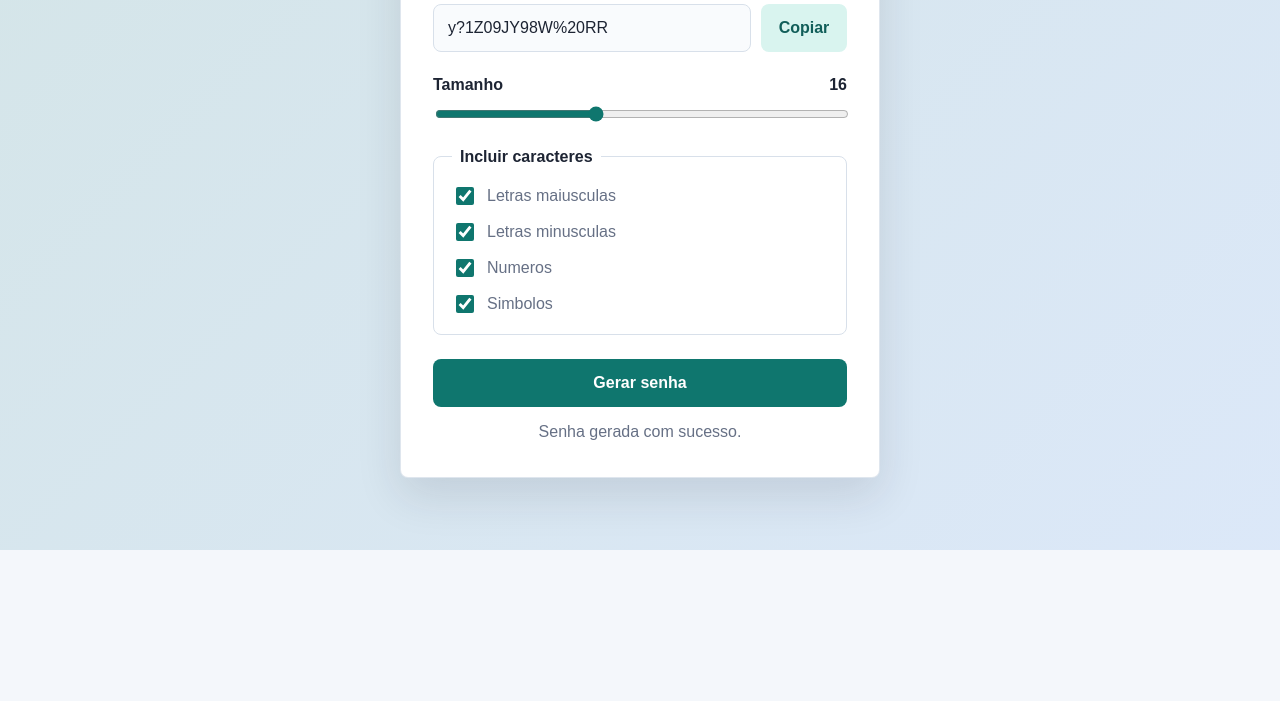
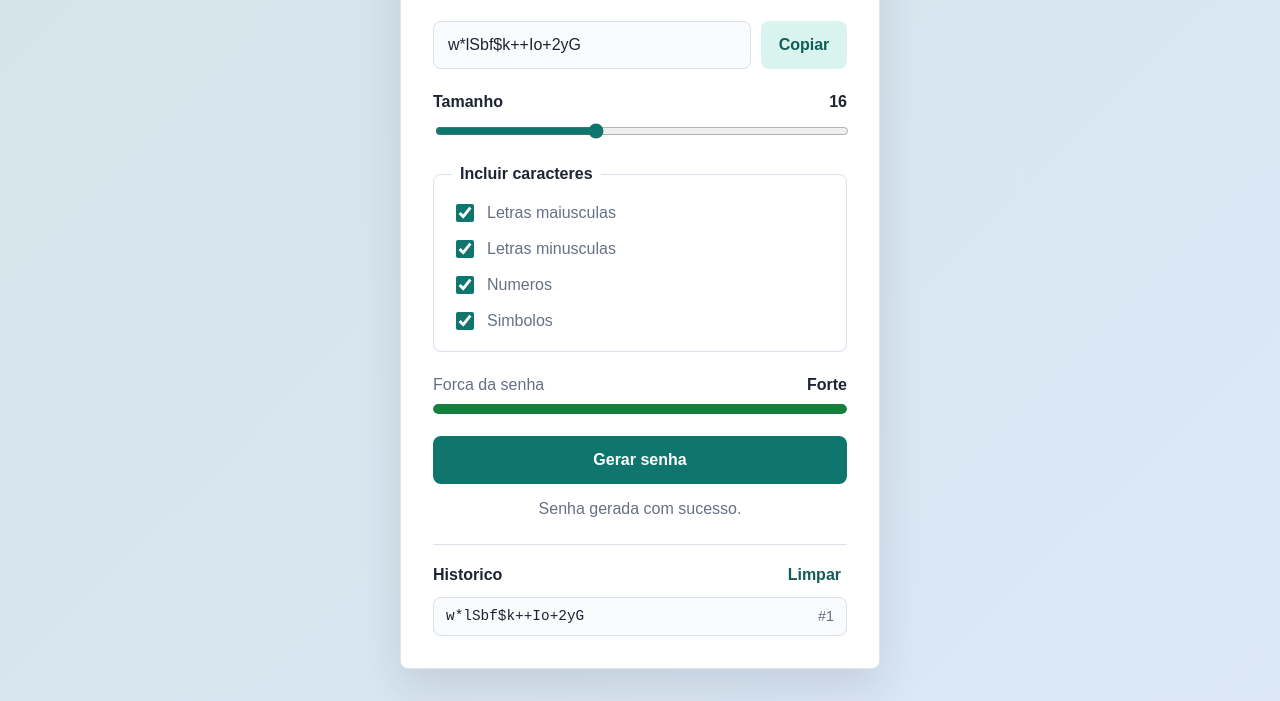
Before and after one commit to RuanLira/gerador-de-senha, a plain HTML site: page index.html in a window 1280 px wide. Shown: the part 250-951 px from the top of the page. Before the commit the page ends 800 px from the top, so only its background shows below. Drawn offline with Linux system fonts and the light colour scheme.

Commit message:
Melhorias implementadas no gerador de senha, conforme roadmap anterior.

```diff
--- a/index.html
+++ b/index.html
@@ -9,6 +9,8 @@
 <body>
   <main class="app">
     <section class="panel" aria-labelledby="app-title">
+      <button id="themeButton" class="theme-button" type="button" aria-label="Alternar tema">Tema escuro</button>
+
       <div class="heading">
         <p class="eyebrow">Seguranca digital</p>
         <h1 id="app-title">Gerador de senha</h1>
@@ -52,9 +54,27 @@
         </label>
       </fieldset>
 
+      <div class="strength" aria-live="polite">
+        <div class="strength-header">
+          <span>Forca da senha</span>
+          <strong id="strengthText">Forte</strong>
+        </div>
+        <div class="strength-track" aria-hidden="true">
+          <div id="strengthBar" class="strength-bar"></div>
+        </div>
+      </div>
+
       <button id="generateButton" class="primary-button" type="button">Gerar senha</button>
 
       <p id="message" class="message" role="status" aria-live="polite"></p>
+
+      <section class="history" aria-labelledby="history-title">
+        <div class="history-header">
+          <h2 id="history-title">Historico</h2>
+          <button id="clearHistoryButton" type="button">Limpar</button>
+        </div>
+        <ul id="historyList"></ul>
+      </section>
     </section>
   </main>
 
--- a/script.js
+++ b/script.js
@@ -4,6 +4,11 @@ const generateButton = document.querySelector("#generateButton");
 const lengthInput = document.querySelector("#length");
 const lengthValue = document.querySelector("#lengthValue");
 const message = document.querySelector("#message");
+const themeButton = document.querySelector("#themeButton");
+const strengthText = document.querySelector("#strengthText");
+const strengthBar = document.querySelector("#strengthBar");
+const historyList = document.querySelector("#historyList");
+const clearHistoryButton = document.querySelector("#clearHistoryButton");
 
 const options = {
   uppercase: document.querySelector("#uppercase"),
@@ -19,20 +24,94 @@ const characters = {
   symbols: "!@#$%&*_-+=?",
 };
 
+let passwordHistory = [];
+
 function showMessage(text, isError = false) {
   message.textContent = text;
   message.classList.toggle("error", isError);
 }
 
+function getSelectedOptions() {
+  return Object.keys(options)
+    .filter((key) => options[key].checked);
+}
+
 function getSelectedCharacters() {
-  return Object.keys(options)
-    .filter((key) => options[key].checked)
+  return getSelectedOptions()
     .map((key) => characters[key])
     .join("");
 }
 
+function getRandomCharacter(characterList) {
+  const randomIndex = Math.floor(Math.random() * characterList.length);
+  return characterList[randomIndex];
+}
+
+function shuffleText(text) {
+  return text
+    .split("")
+    .sort(() => Math.random() - 0.5)
+    .join("");
+}
+
+function updateStrength(password) {
+  const selectedOptions = getSelectedOptions();
+  let score = 0;
+
+  if (password.length >= 10) score += 1;
+  if (password.length >= 16) score += 1;
+  if (selectedOptions.length >= 3) score += 1;
+  if (selectedOptions.length === 4) score += 1;
+
+  strengthBar.className = "strength-bar";
+
+  if (score <= 1) {
+    strengthText.textContent = "Fraca";
+    strengthBar.classList.add("weak");
+    return;
+  }
+
+  if (score <= 3) {
+    strengthText.textContent = "Media";
+    strengthBar.classList.add("medium");
+    return;
+  }
+
+  strengthText.textContent = "Forte";
+  strengthBar.classList.add("strong");
+}
+
+function renderHistory() {
+  historyList.innerHTML = "";
+
+  if (passwordHistory.length === 0) {
+    const emptyItem = document.createElement("li");
+    emptyItem.textContent = "Nenhuma senha gerada ainda.";
+    historyList.appendChild(emptyItem);
+    return;
+  }
+
+  passwordHistory.forEach((password, index) => {
+    const item = document.createElement("li");
+    const passwordCode = document.createElement("code");
+    const label = document.createElement("span");
+
+    passwordCode.textContent = password;
+    label.textContent = `#${index + 1}`;
+
+    item.append(passwordCode, label);
+    historyList.appendChild(item);
+  });
+}
+
+function addToHistory(password) {
+  passwordHistory = [password, ...passwordHistory].slice(0, 5);
+  renderHistory();
+}
+
 function generatePassword() {
   const length = Number(lengthInput.value);
+  const selectedOptions = getSelectedOptions();
   const availableCharacters = getSelectedCharacters();
 
   if (!availableCharacters) {
@@ -40,14 +119,24 @@ function generatePassword() {
     return;
   }
 
-  let password = "";
+  if (length < selectedOptions.length) {
+    showMessage("O tamanho precisa ser maior que a quantidade de opcoes.", true);
+    return;
+  }
+
+  let password = selectedOptions
+    .map((key) => getRandomCharacter(characters[key]))
+    .join("");
 
   for (let index = 0; index < length; index += 1) {
-    const randomIndex = Math.floor(Math.random() * availableCharacters.length);
-    password += availableCharacters[randomIndex];
+    if (password.length === length) break;
+    password += getRandomCharacter(availableCharacters);
   }
 
+  password = shuffleText(password);
   passwordInput.value = password;
+  updateStrength(password);
+  addToHistory(password);
   showMessage("Senha gerada com sucesso.");
 }
 
@@ -71,9 +160,22 @@ async function copyPassword() {
 
 lengthInput.addEventListener("input", () => {
   lengthValue.textContent = lengthInput.value;
+  updateStrength(passwordInput.value);
 });
 
 generateButton.addEventListener("click", generatePassword);
 copyButton.addEventListener("click", copyPassword);
+clearHistoryButton.addEventListener("click", () => {
+  passwordHistory = [];
+  renderHistory();
+  showMessage("Historico limpo.");
+});
 
+themeButton.addEventListener("click", () => {
+  document.body.classList.toggle("dark");
+  const isDark = document.body.classList.contains("dark");
+  themeButton.textContent = isDark ? "Tema claro" : "Tema escuro";
+});
+
+renderHistory();
 generatePassword();
--- a/style.css
+++ b/style.css
@@ -8,7 +8,26 @@
   --accent-dark: #115e59;
   --accent-soft: #d9f4ef;
   --danger: #b42318;
+  --warning: #b54708;
+  --success: #15803d;
+  --input: #f9fbfd;
   --shadow: 0 18px 45px rgba(29, 36, 51, 0.12);
+}
+
+body.dark {
+  --bg: #14171f;
+  --panel: #1f2430;
+  --text: #f3f7fb;
+  --muted: #adb8c7;
+  --line: #384253;
+  --accent: #2dd4bf;
+  --accent-dark: #99f6e4;
+  --accent-soft: #173f3b;
+  --danger: #fda29b;
+  --warning: #fdb022;
+  --success: #86efac;
+  --input: #151a23;
+  --shadow: 0 18px 45px rgba(0, 0, 0, 0.28);
 }
 
 * {
@@ -44,6 +63,17 @@ input {
   border-radius: 8px;
   background: var(--panel);
   box-shadow: var(--shadow);
+}
+
+.theme-button {
+  display: block;
+  margin: 0 0 20px auto;
+  padding: 9px 12px;
+  border: 1px solid var(--line);
+  border-radius: 8px;
+  background: transparent;
+  color: var(--text);
+  cursor: pointer;
 }
 
 .heading {
@@ -83,7 +113,7 @@ h1 {
   padding: 14px;
   border: 1px solid var(--line);
   border-radius: 8px;
-  background: #f9fbfd;
+  background: var(--input);
   color: var(--text);
 }
 
@@ -140,6 +170,52 @@ h1 {
   accent-color: var(--accent);
 }
 
+.strength {
+  margin-bottom: 22px;
+}
+
+.strength-header {
+  display: flex;
+  justify-content: space-between;
+  gap: 12px;
+  margin-bottom: 10px;
+  color: var(--muted);
+}
+
+.strength-header strong {
+  color: var(--text);
+}
+
+.strength-track {
+  height: 10px;
+  overflow: hidden;
+  border-radius: 999px;
+  background: var(--line);
+}
+
+.strength-bar {
+  width: 0;
+  height: 100%;
+  border-radius: inherit;
+  background: var(--danger);
+  transition: width 0.2s, background 0.2s;
+}
+
+.strength-bar.weak {
+  width: 33%;
+  background: var(--danger);
+}
+
+.strength-bar.medium {
+  width: 66%;
+  background: var(--warning);
+}
+
+.strength-bar.strong {
+  width: 100%;
+  background: var(--success);
+}
+
 .primary-button {
   width: 100%;
   min-height: 48px;
@@ -168,6 +244,59 @@ h1 {
   color: var(--danger);
 }
 
+.history {
+  margin-top: 22px;
+  padding-top: 20px;
+  border-top: 1px solid var(--line);
+}
+
+.history-header {
+  display: flex;
+  align-items: center;
+  justify-content: space-between;
+  gap: 12px;
+  margin-bottom: 12px;
+}
+
+.history h2 {
+  margin: 0;
+  font-size: 1rem;
+}
+
+#clearHistoryButton {
+  border: 0;
+  background: transparent;
+  color: var(--accent-dark);
+  font-weight: 700;
+  cursor: pointer;
+}
+
+#historyList {
+  display: grid;
+  gap: 8px;
+  min-height: 39px;
+  margin: 0;
+  padding: 0;
+  list-style: none;
+}
+
+#historyList li {
+  display: flex;
+  justify-content: space-between;
+  gap: 12px;
+  padding: 10px 12px;
+  border: 1px solid var(--line);
+  border-radius: 8px;
+  background: var(--input);
+  color: var(--muted);
+  font-size: 0.9rem;
+}
+
+#historyList code {
+  overflow-wrap: anywhere;
+  color: var(--text);
+}
+
 @media (max-width: 420px) {
   .panel {
     padding: 24px;
@@ -180,4 +309,10 @@ h1 {
   #copyButton {
     min-height: 44px;
   }
+
+  .history-header,
+  #historyList li {
+    align-items: flex-start;
+    flex-direction: column;
+  }
 }
```
Also changed, not shown: 1 other file.
